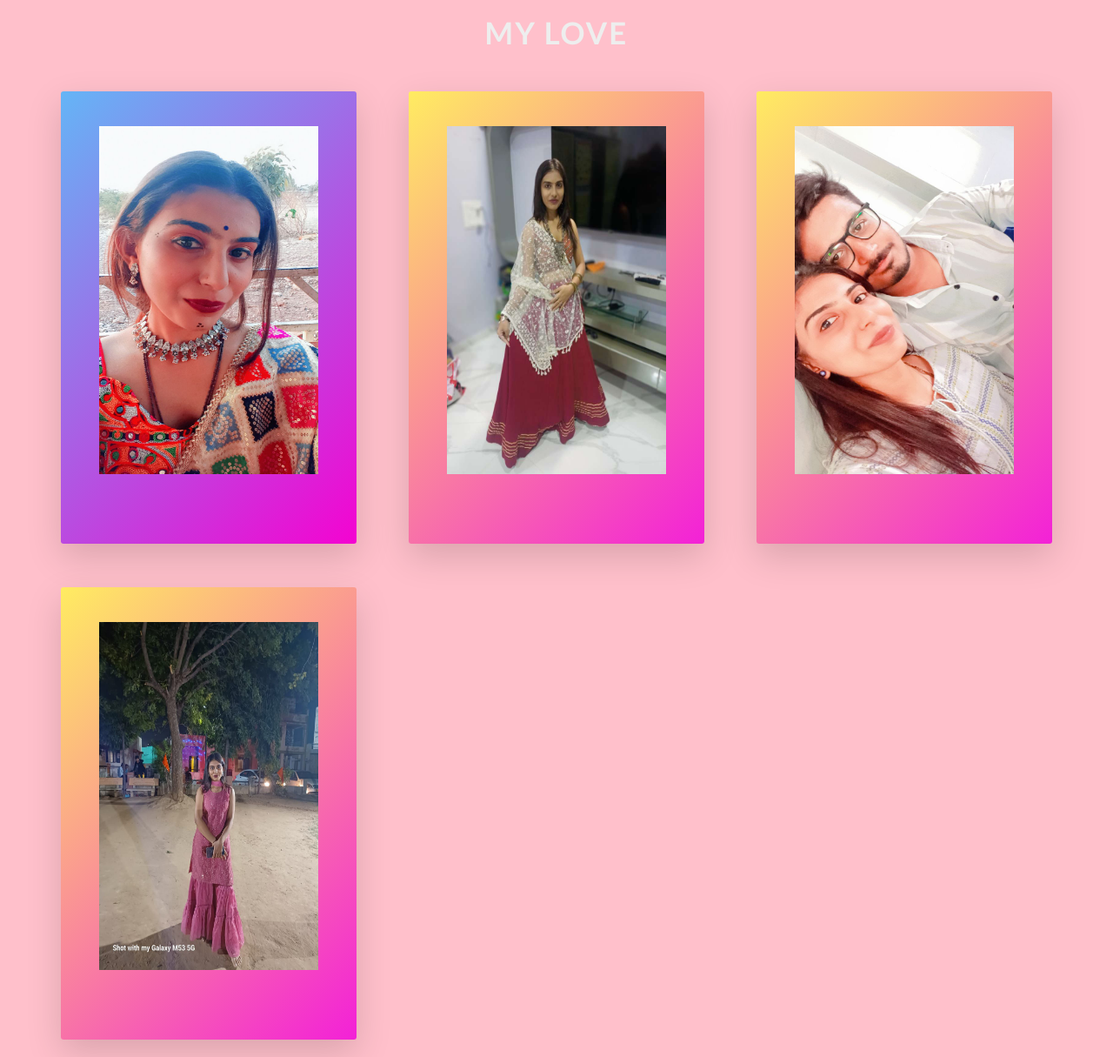
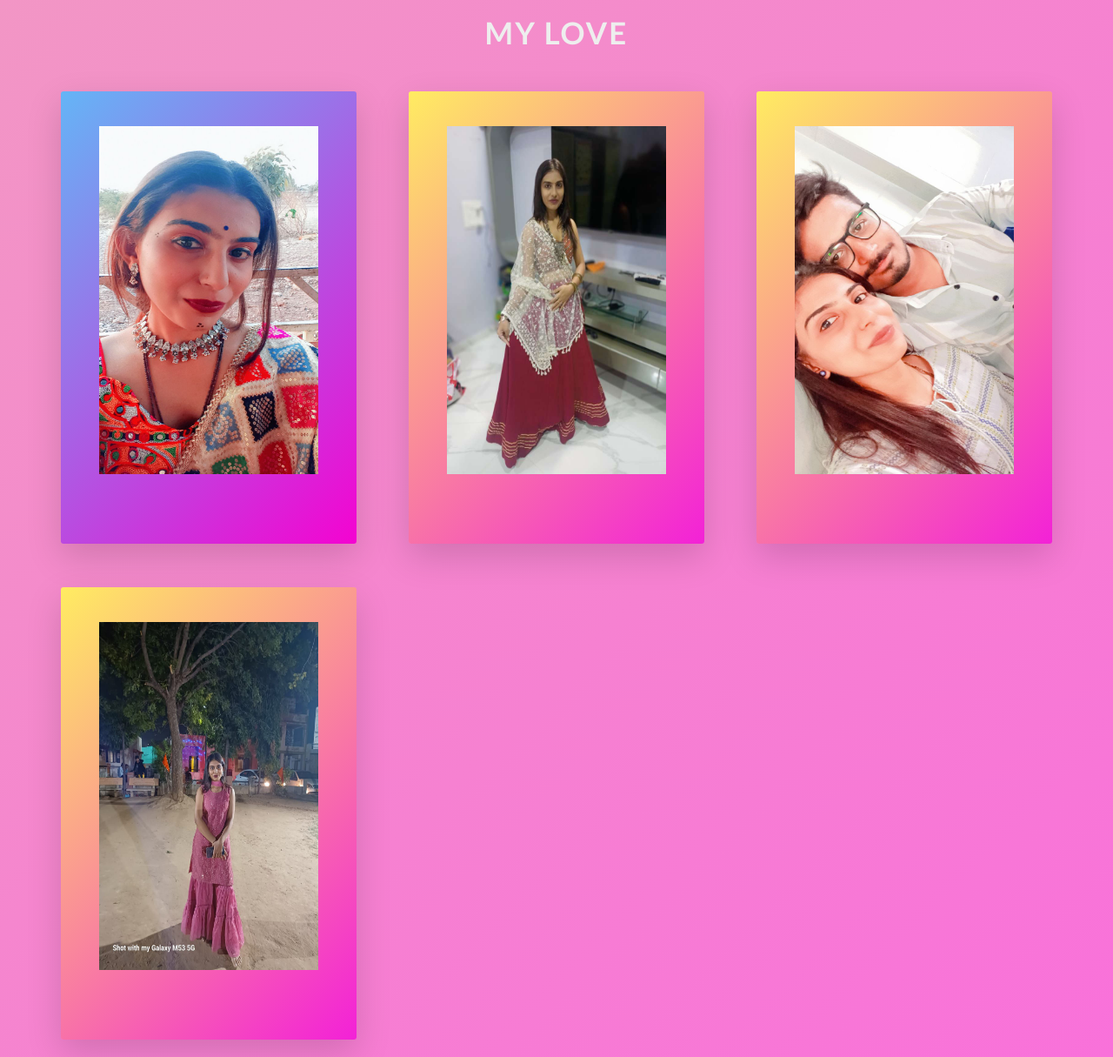
Before and after one commit to tarangsachaniya/my, a PHP site: page /firstpage.html in a window 1280 px wide. Shown: the whole page at 87% size. Run offline with PHP 8.4, Linux system fonts and the light colour scheme; some libraries are stand-ins or nearby versions.

Commit message:
Update style.css

```diff
--- a/style.css
+++ b/style.css
@@ -19,7 +19,8 @@
     font-weight: 400;
     line-height: 1.7;
     color: #fff;
-    background-color: pink;
+background: #F971DA;
+background: linear-gradient(315deg, #F971DA, #F296C5);;
   }
   img{
     height: 400px;
```
